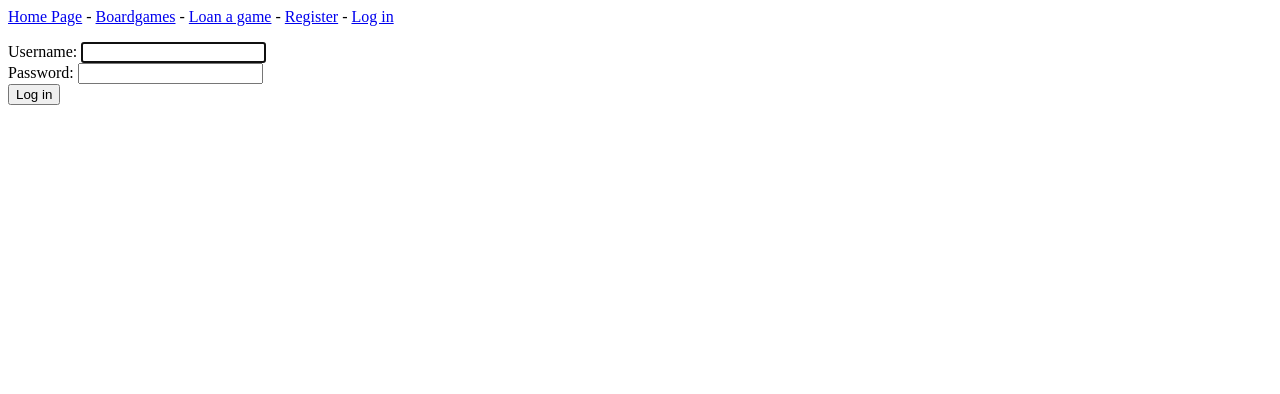
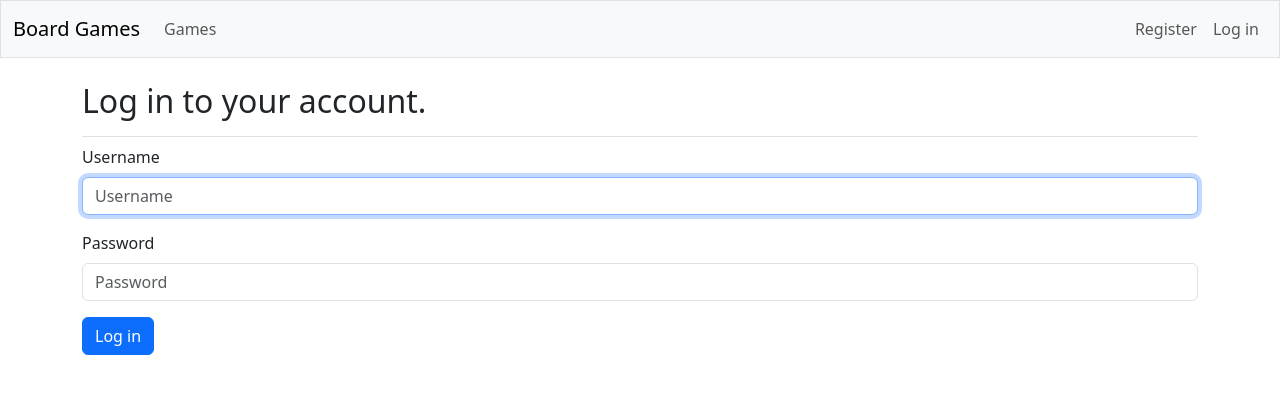
Before and after one commit to Zapult/BoardGameClub, a Django app: page /accounts/login/ in a window 1280 px wide. Shown: the top 394 px of the page. Run offline with Django 5.2, Linux system fonts and the light colour scheme; some libraries are stand-ins or nearby versions.

Commit message:
few changes to styling

```diff
--- a/accounts/templates/registration/login.html
+++ b/accounts/templates/registration/login.html
@@ -1,15 +1,16 @@
 {% extends 'board_games/base.html' %}
+{% load django_bootstrap5 %}
+
+{% block page_header %}
+  <h2>Log in to your account.</h2>
+{% endblock page_header %}
 
 {% block content %}
 
-{% if form.errors %}
-<p>Your username and password didn't match. Please try again.</p>
-{% endif %}
-
-<form action="{% url 'accounts:login' %}" method='post'>
-{% csrf_token %}
-{{ form.as_div }}
-<button name="submit">Log in</button>
-</form>
+  <form action="{% url 'accounts:login' %}" method='post'>
+    {% csrf_token %}
+    {% bootstrap_form form %}
+    {% bootstrap_button button_type="submit" content="Log in" %}
+  </form>
 
 {% endblock content %}
--- a/bg_project/settings.py
+++ b/bg_project/settings.py
@@ -34,6 +34,9 @@ INSTALLED_APPS = [
     #My apps
     'board_games',
     'accounts',
+
+    #Third party apps
+    'django_bootstrap5',
 
     #Default django apps
     'django.contrib.admin',
--- a/board_games/templates/board_games/base.html
+++ b/board_games/templates/board_games/base.html
@@ -1,21 +1,74 @@
-<p>
-<a href="{% url 'board_games:index' %}">Home Page</a> -
-<a href="{% url 'board_games:boardgames' %}">Boardgames</a> -
-<a href="{% url 'board_games:new_loan' %}">Loan a game</a> -
-{% if user.is_authenticated %}
-Hello, {{ user.username }}.
-{% else %}
-<a href="{% url 'accounts:register' %}">Register</a> -
-<a href="{% url 'accounts:login' %}">Log in</a>
-{% endif %}
-</p>
+<!doctype html>
+<html lang="en">
+<head>
+  <meta charset="utf-8">
+  <meta name="viewport" content="width=device-width, initial-scale=1">
+  <title>Board Game</title>
+
+  {% load django_bootstrap5 %}
+  {% bootstrap_css %}
+  {% bootstrap_javascript %}
+
+</head>
+<body>
+    <nav class="navbar navbar-expand-md navbar-light bg-light mb-4 border">
+      <div class="container-fluid">
+        <a class="navbar-brand" href="{% url 'board_games:index' %}">
+            Board Games</a>
+
+        <button class="navbar-toggler" type="button" data-bs-toggle="collapse"
+          data-bs-target="#navbarCollapse" aria-controls="navbarCollapse"
+          aria-expanded="false" aria-label="Toggle navigation">
+          <span class="navbar-toggler-icon"></span>
+        </button>
+
+        <div class="collapse navbar-collapse" id="navbarCollapse">
+          <ul class="navbar-nav me-auto mb-2 mb-md-0">
+            <li class="nav-item">
+              <a class="nav-link" href="{% url 'board_games:boardgames' %}">
+                Games</a></li>
+          </ul> <!-- End of links on left side of navbar -->
+
+          <!-- Account-related links -->
+          <ul class="navbar-nav ms-auto mb-2 mb-md-0">
 
             {% if user.is_authenticated %}
-<hr />
+              <li class="nav-item">
+                <span class="navbar-text me-2">Hello, {{ user.username }}.
+                  </span></li>
+            {% else %}
+              <li class="nav-item">
+                <a class="nav-link" href="{% url 'accounts:register' %}">
+                    Register</a></li>
+              <li class="nav-item">
+                <a class="nav-link" href="{% url 'accounts:login' %}">
+                    Log in</a></li>
+            {% endif %}
+
+          </ul> <!-- End of account-related links -->
+
+          {% if user.is_authenticated %}
             <form action="{% url 'accounts:logout' %}" method='post'>
               {% csrf_token %}
-<button name="submit">Log out</button>
+              <button name='submit' class='btn btn-outline-secondary btn-sm'>
+                Log out</button>
             </form>
           {% endif %}
 
+        </div> <!-- Closes collapsible parts of navbar -->
+
+      </div> <!-- Closes navbar's container -->
+    </nav> <!-- End of navbar -->
+
+    <main class="container">
+      <div class="pb-2 mb-2 border-bottom">
+        {% block page_header %}{% endblock page_header %}
+      </div>
+
+      <div>
         {% block content %}{% endblock content %}
+      </div>
+    </main>
+
+  </body>
+  </html>
```
Also changed, not shown: board_games/templates/board_games/index.html (+13 -3 lines). Lines whose indentation alone changed are shown as unchanged.
